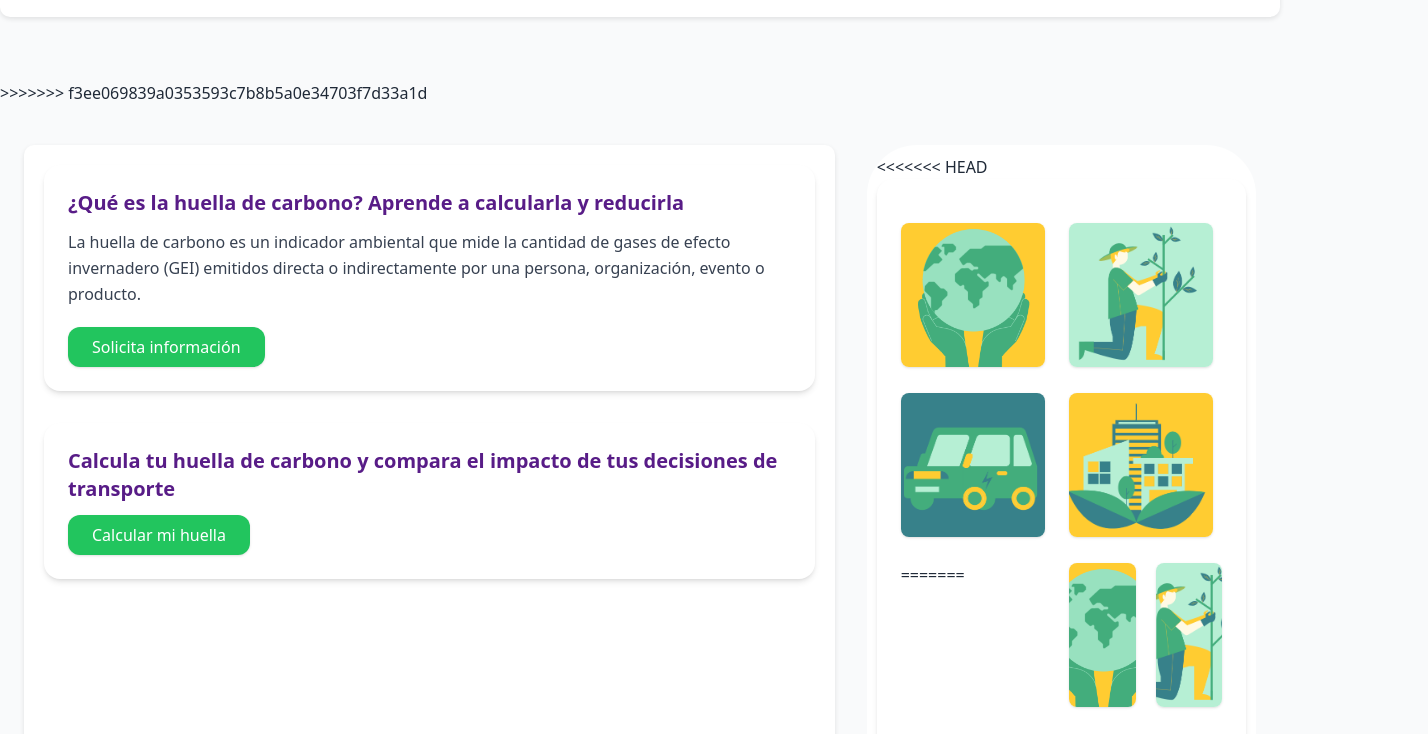
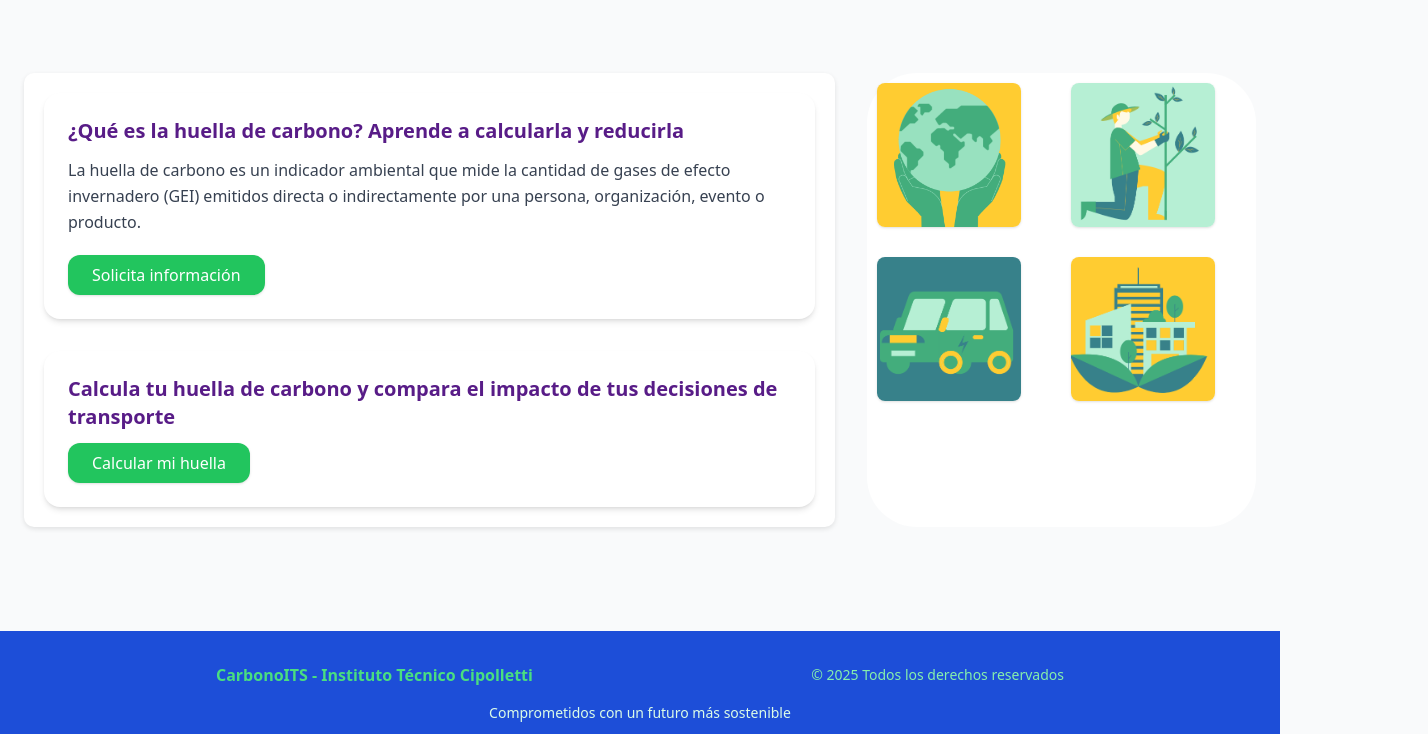
Before and after one commit to Yairrme/CarbonoITS-, a plain HTML site: page index.html in a window 1280 px wide. Shown: the part 296-1030 px from the top of the page, 1428 px wide, since content can reach past the window. Drawn offline with nearby package versions, Linux system fonts and the light colour scheme.

Commit message:
Commit Cambios en HTML 2/09

```diff
--- a/index.html
+++ b/index.html
@@ -23,11 +23,6 @@
           <span>CarbonoITS</span>
         </h1>
 
-<<<<<<< HEAD
-        <ul class="flex space-x-6"></ul>
-      </nav>
-    </header>
-=======
     <ul class="flex space-x-6">
       <li>
         <a
@@ -60,7 +55,6 @@
           Únete a la revolución verde y descubre cómo tus decisiones diarias impactan en nuestro planeta
         </p>
       </section>
->>>>>>> f3ee069839a0353593c7b8b5a0e34703f7d33a1d
 
     <!-- Contenido principal -->
     <main
@@ -104,33 +98,6 @@
 
       <!-- Columna derecha (imágenes) -->
       <aside>
-<<<<<<< HEAD
-        <div class="bg-white rounded-2xl shadow-md p-6">
-          <h3 class="font-bold text-lg text-gray-900 mb-5"></h3>
-
-          <!-- Contenedor flex de imágenes -->
-          <div class="grid grid-cols-2 gap-4">
-            <img
-              src="images\Captura de pantalla 2025-08-28 013423.png"
-              alt="Imagen 1"
-              class="w-36 h-36 object-cover rounded-lg shadow"
-            />
-            <img
-              src="images\Captura de pantalla 2025-08-30 175435.png"
-              alt="Imagen 2"
-              class="w-36 h-36 object-cover rounded-lg shadow"
-            />
-            <img
-              src="images\Captura de pantalla 2025-08-30 175450.png"
-              alt="Imagen 3"
-              class="w-36 h-36 object-cover rounded-lg shadow"
-            />
-            <img
-              src="images\Captura de pantalla 2025-08-30 175504.png"
-              alt="Imagen 4"
-              class="w-36 h-36 object-cover rounded-lg shadow"
-            />
-=======
 
 
           <!-- Contenedor flex de imágenes -->
@@ -145,7 +112,6 @@
           <img src="images\Captura de pantalla 2025-08-30 175504.png"
                alt="Imagen 4" class="w-36 h-36 object-cover rounded-lg shadow">
 
->>>>>>> f3ee069839a0353593c7b8b5a0e34703f7d33a1d
           </div>
         </div>
       </aside>
```
